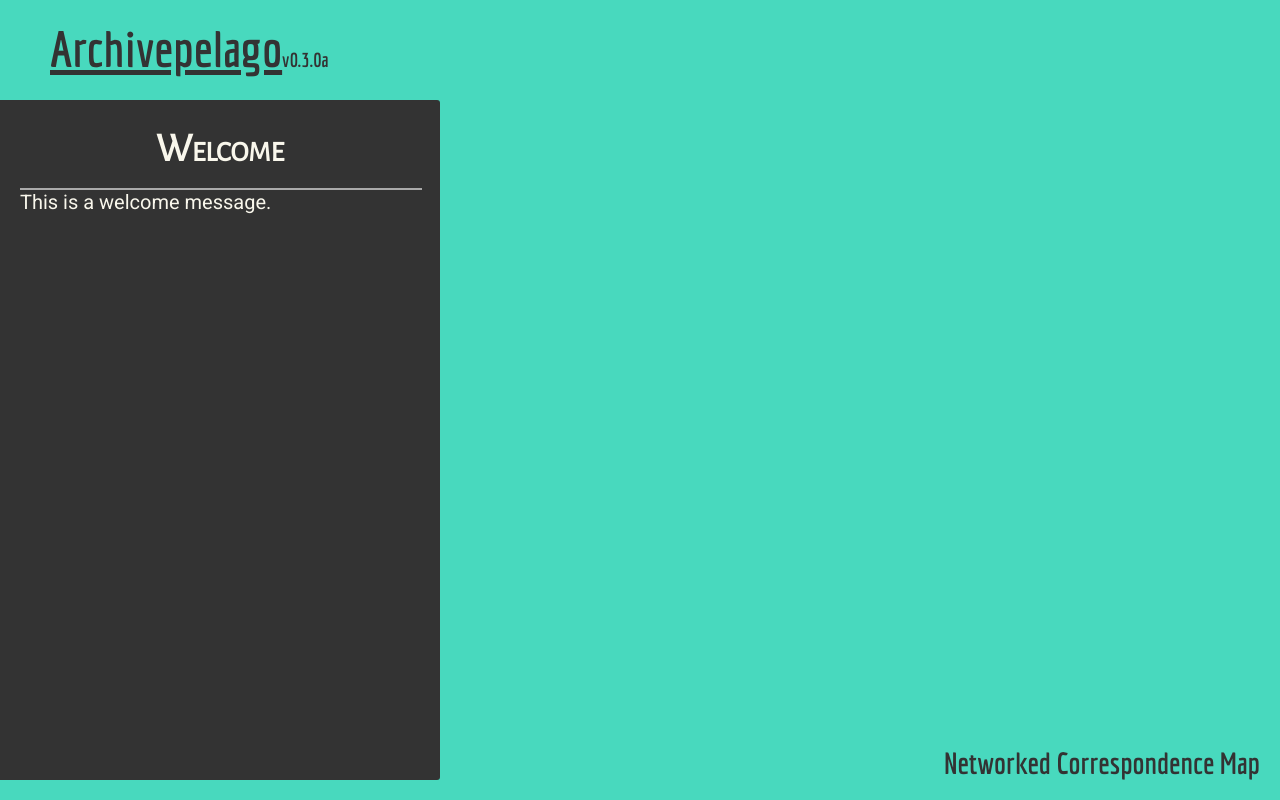
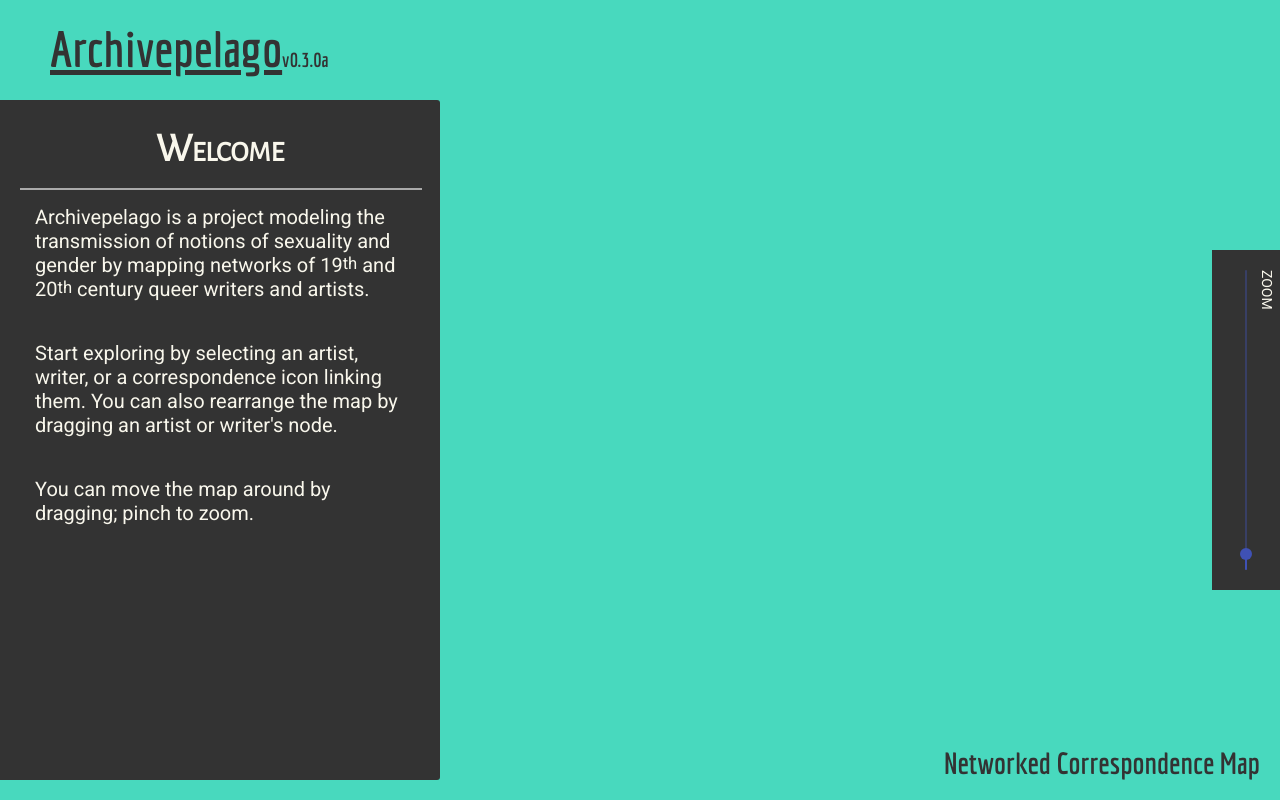
Before and after one commit to ampkz/archivepelago-poc, a React (Create React App) app: page / in a window 1280 px wide. Built offline with nearby package versions, Linux system fonts and the light colour scheme.

Commit message:
Add initial instruction and zoom slider

```diff
--- a/src/applet/SideApplet.css
+++ /dev/null
@@ -1,44 +0,0 @@
-@media screen and (orientation: portrait){
-    #side-applet {
-        position: relative;
-        display: block;
-        height: calc(100vh - 20rem);
-        width: 90vw;
-        margin: auto;
-    }
-}
-
-@media screen and (orientation: landscape){
-    #side-applet {
-        position:fixed;
-        top: 3rem;
-        height:calc(100% - 8rem);
-        width: 20rem;
-        margin-top: 2rem;
-    }
-}
-
-#side-applet {
-    background-color: #333;
-    padding: 1rem;
-    color: #F9F7EC;
-    font-family: 'Roboto', sans-serif;
-    border-top-right-radius: 3px;
-    border-bottom-right-radius: 3px;
-    overflow-y: auto;
-}
-
-#side-applet h3 {
-    text-align: center;
-    font-size: 2rem;
-    padding-top: 0.25rem;
-    font-family: 'Alegreya Sans SC', 'Roboto', sans-serif;
-    font-variant: small-caps;
-    padding-bottom: 0.5rem;
-}
-
-#side-applet hr {
-    width: 100%;
-    margin-top: 0.25rem;
-    border: 1px solid #aaa;
-}
--- a/src/applet/SideApplet.js
+++ /dev/null
@@ -1,13 +0,0 @@
-import './SideApplet.css';
-
-function SideApplet() {
-    return <section id="side-applet">
-        <h3 id="side-applet-header">Welcome</h3>
-        <hr />
-        <section id="side-applet-content">
-            <p>This is a welcome message.</p>
-        </section>
-    </section>
-}
-
-export default SideApplet;
--- /dev/null
+++ b/src/applet/appletConfig.js
@@ -0,0 +1,4 @@
+export const MAX_ZOOM = 2;
+export const MIN_ZOOM = 0.1;
+export const ZOOM_STEP = 0.01;
+export const INIT_ZOOM = 0.2;
--- /dev/null
+++ b/src/applet/controls/ZoomSlider.css
@@ -0,0 +1,18 @@
+.sideways-text {
+    color:#F9F7EC;
+    font-size: 20px;
+    position: absolute;
+    font-variant: small-caps;
+    writing-mode: vertical-rl;
+    text-orientation:mixed;
+    margin-left: 25px;
+}
+
+#zoom-slider-container{
+    height: 300px;
+    position: fixed;
+    right: 0;
+    top: calc(50% - 150px);
+    background-color: #333;
+    padding:20px;
+}
--- /dev/null
+++ b/src/applet/controls/ZoomSlider.js
@@ -0,0 +1,23 @@
+import React from 'react';
+import Slider from '@material-ui/core/Slider';
+import { INIT_ZOOM, MIN_ZOOM, MAX_ZOOM, ZOOM_STEP } from "../appletConfig";
+import './ZoomSlider.css';
+
+export default function ZoomSlider() {
+    const [zoomVal, setZoomVal] = React.useState(INIT_ZOOM);
+
+    return <>
+        <div id='zoom-slider-container'>
+            <span className='sideways-text'>zoom</span>
+            <Slider
+                value = {zoomVal}
+                orientation = 'vertical'
+                defaultvalue = {INIT_ZOOM}
+                aria-labelledby = 'zoom-vertical-slider'
+                step = {ZOOM_STEP}
+                min = {MIN_ZOOM}
+                max = {MAX_ZOOM}
+            />
+        </div>
+    </>
+}
--- a/src/container/App.css
+++ b/src/container/App.css
@@ -37,33 +37,6 @@
       margin-top: -0.5rem;
   }
 
-  #item-info {
-      position: relative;
-      display: block;
-      height: calc(100vh - 20rem);
-      width: 90vw;
-      margin: auto;
-  }
-
-
-}
-
-/* #article-toggle {
-  position: absolute;
-  bottom: 1rem;
-  right: 1rem;
-  font-size: 3rem;
-  background-color: #333;
-  border: solid thin #111;
-  width: 3rem;
-  height: 2.5rem;
-  text-align: center;
-  border-radius: 0.5rem;
-} */
-
-#article-toggle span {
-  position: relative;
-  top: -0.75rem;
 }
 
 @media screen and (orientation: landscape){
@@ -79,16 +52,7 @@
       right: 1rem;
   }
 
-  #item-info {
-      position:fixed;
-      top: 3rem;
-      height:calc(100% - 8rem);
-      width: 20rem;
-      margin-top: 2rem;
-  }
 }
-
-
 
 header, footer {
   font-family: 'Economica', sans-serif;
@@ -108,16 +72,37 @@ header .version {
   font-size: 1rem;
 }
 
-#item-info {
+@media screen and (orientation: portrait){
+  #side-presenter {
+      position: relative;
+      display: block;
+      height: calc(100vh - 20rem);
+      width: 90vw;
+      margin: auto;
+  }
+}
+
+@media screen and (orientation: landscape){
+  #side-presenter {
+      position:fixed;
+      top: 3rem;
+      height:calc(100% - 8rem);
+      width: 20rem;
+      margin-top: 2rem;
+  }
+}
+
+#side-presenter {
   background-color: #333;
   padding: 1rem;
   color: #F9F7EC;
   font-family: 'Roboto', sans-serif;
   border-top-right-radius: 3px;
   border-bottom-right-radius: 3px;
+  overflow-y: auto;
 }
 
-#item-info-title {
+#side-presenter h3 {
   text-align: center;
   font-size: 2rem;
   padding-top: 0.25rem;
@@ -126,26 +111,14 @@ header .version {
   padding-bottom: 0.5rem;
 }
 
+#side-presenter hr {
+  width: 100%;
+  margin-top: 0.25rem;
+  border: 1px solid #aaa;
+}
+
 .vr {
   width: 100%;
   height: 100%;
   border-left: 3px solid #443;
 }
-
-.item-article hr {
-  width: 100%;
-  margin-top: 0.25rem;
-  border: 1px solid #aaa;
-}
-
-.item-article {
-  overflow-y: auto;
-}
-
-#zoom-slider {
-  position: fixed;
-  right: 0;
-  top: calc(50% - 150px);
-  background-color: #333;
-  padding:20px;
-}
--- a/src/container/App.js
+++ b/src/container/App.js
@@ -1,8 +1,21 @@
+import React from 'react';
 import './App.css';
 import { SITE_VERSION } from '../siteConfig';
-import SideApplet from '../applet/SideApplet';
+import { INITIAL_INSTRUCTIONS } from '../presenter/presenters';
+import InitialInstructions from '../presenter/InitialInstructions';
+import ZoomSlider from '../applet/controls/ZoomSlider';
 
 function App() {
+  const [presenter, setPresenter] = React.useState(INITIAL_INSTRUCTIONS);
+
+  const renderSidePresenter = () => {
+    switch(presenter){
+      default:
+      case INITIAL_INSTRUCTIONS:
+        return <InitialInstructions />;
+    }
+  }
+
   return (
     <div className="app">
       <header className="site-title">
@@ -12,7 +25,10 @@ function App() {
         <h2>Networked Correspondence Map</h2>
       </header>
       <main>
-        <SideApplet />
+        <section id="side-presenter">
+          {renderSidePresenter()}
+        </section>
+        <ZoomSlider />
       </main>
     </div>
   );
--- /dev/null
+++ b/src/presenter/InitialInstructions.css
@@ -0,0 +1,40 @@
+sup {
+    vertical-align: baseline;
+    position: relative;
+    top: -3px;
+  }
+
+.welcome-msg {
+    padding: 15px;
+    font-size: 20px;
+}
+
+.welcome-msg p {
+    font-size: 20px;
+}
+
+.instructions {
+    padding-top: 40px;
+}
+
+@media screen and (orientation:portrait){
+    #initial-instructions, #touch-instructions {
+        display: none;
+    }
+
+    #orientation-instructions{
+        display: block;
+    }
+}
+
+@media screen and (orientation:landscape){
+    #orientation-instructions {
+        display: none;
+    }
+}
+
+@media screen and (orientation:landscape) and (pointer:fine){
+    #touch-instructions {
+        display: none;
+    }
+}
--- /dev/null
+++ b/src/presenter/InitialInstructions.js
@@ -0,0 +1,16 @@
+import './InitialInstructions.css';
+
+export default function InitialInstructions() {
+    return (
+        <>
+        <h3>Welcome</h3>
+        <hr/>
+        <div className="welcome-msg">
+            <p className="about">Archivepelago is a project modeling the transmission of notions of sexuality and gender by mapping networks of 19<sup>th</sup> and 20<sup>th</sup> century queer writers and artists.</p>
+            <p className="instructions" id="initial-instructions">Start exploring by selecting an artist, writer, or a correspondence icon linking them. You can also rearrange the map by dragging an artist or writer's node.</p>
+            <p className="instructions" id="touch-instructions">You can move the map around by dragging; pinch to zoom.</p>
+            <p className="instructions" id="orientation-instructions">To use this app, please rotate to landscape mode or view on a Mac/PC/Laptop.</p>
+        </div>
+        </>
+    )
+}
--- /dev/null
+++ b/src/presenter/presenters.js
@@ -0,0 +1,2 @@
+export const INITIAL_INSTRUCTIONS = "Initial Instructions";
+export const SECOND_PRESENTER = "Second Presenter";
```
Also changed, not shown: src/presenter/TestPresenter.js (added, +7 -0 lines).
